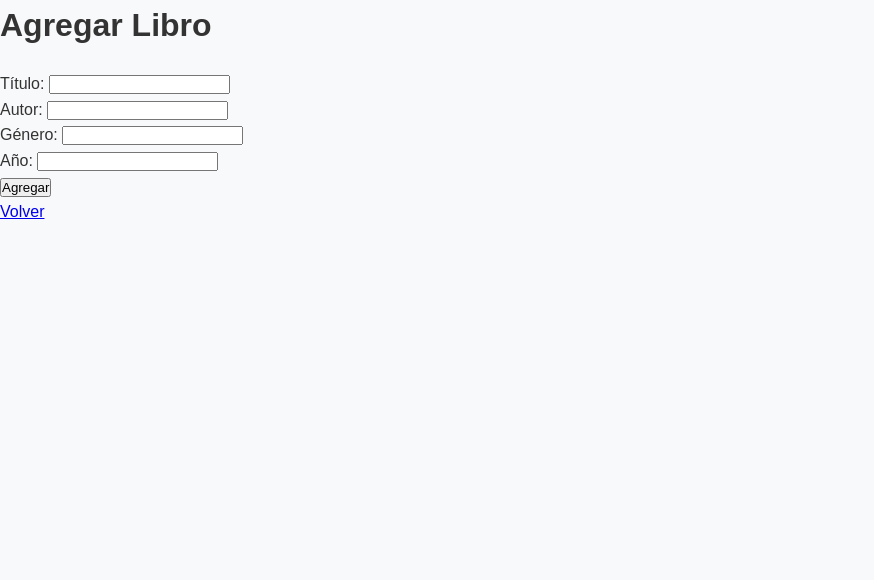
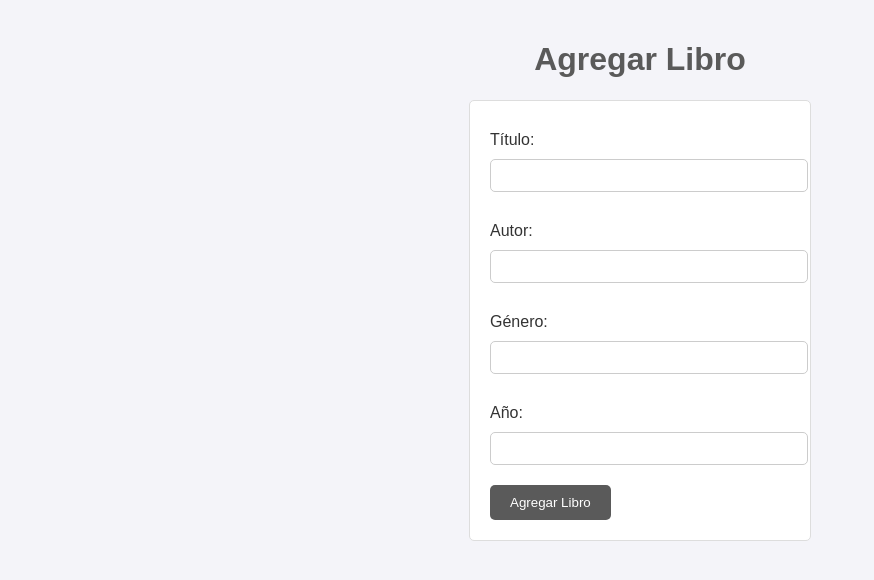
Before and after one commit to leslieDT/BibliotecaLM-1, a Flask app: page /add in a window 1280 px wide. Shown: the top 580 px of the page, without its empty margins (0-874 px from the left). Run offline with Flask 3, Linux system fonts and the light colour scheme; parts of the project's set-up code (start-up, migrations or seed data) failed here and were passed over.

Commit message:
modified, new file

```diff
--- a/app/__init__.py
+++ b/app/__init__.py
@@ -9,8 +9,6 @@ api = Api()
 
 def create_app():
     app = Flask(__name__)
-    app.config['SQLALCHEMY_DATABASE_URI'] = 'sqlite://biblioteca.db'
-    app.config['SQLALCHEMY_TRACJ_MODIFICATIONS'] = False
     app.config.from_object('config.Config')
 
     db.init_app(app)
--- a/app/routes.py
+++ b/app/routes.py
@@ -40,7 +40,7 @@ def delete_book(id):
     book = Book.query.get_or_404(id)
     db.session.delete(book)
     db.session.commit()
-    return redirect(url_for('index'))
+    return redirect(url_for('main.index'))
 
 
 
@@ -91,19 +91,11 @@ class BookResource(Resource):
         db.session.commit()
         return {'message': 'Book deleted'}
 
-from flask import render_template, request
-from app import app
-from models import Book
+from flask import request
 
-@app.route('/search', methods=['GET', 'POST'])
-def search_books():
-    if request.method == 'POST':
-        search_term = request.form['search_term']
-        books = Book.query.filter(
-            (Book.title.ilike(f'%{search_term}%')) |
-            (Book.author.ilike(f'%{search_term}%')) |
-            (Book.genre.ilike(f'%{search_term}%'))
-        ).all()
-        return render_template('search_results.html', books=books, search_term=search_term)
-    else:
-        return render_template('search_form.html')
+@main.route('/search')
+def search():
+    query = request.args.get('query')
+    # Realizar la búsqueda en la base de datos según el query
+    # books = Book.query.filter(...).all()
+    return render_template('search_results.html', Book=Book, query=query)
--- a/app/static/styles.css
+++ b/app/static/styles.css
@@ -1,81 +1,67 @@
-/* Reset de estilos */
-* {
+body {
+    font-family: Arial, sans-serif;
+    background-color: #f4f4f9;
+    color: #333;
     margin: 0;
     padding: 0;
-    box-sizing: border-box;
-}
-
-/* Estilos generales */
-body {
-    font-family: Arial, sans-serif;
-    background-color: #f8f9fa;
-    color: #333;
-    line-height: 1.6;
 }
 
 .container {
-    max-width: 1200px;
+    width: 80%;
     margin: 0 auto;
     padding: 20px;
 }
 
-/* Estilos para encabezados */
-h1, h2, h3 {
-    margin-bottom: 20px;
+h1 {
+    text-align: center;
+    color: #5a5a5a;
 }
 
-/* Estilos para botones */
-.btn {
-    display: inline-block;
-    padding: 10px 20px;
-    background-color: #007bff;
-    color: #fff;
-    text-decoration: none;
-    border: none;
-    border-radius: 5px;
-    cursor: pointer;
-    transition: background-color 0.3s ease;
+ul {
+    list-style-type: none;
+    padding: 0;
 }
 
-.btn:hover {
-    background-color: #0056b3;
+li {
+    background: #fff;
+    margin: 10px 0;
+    padding: 10px;
+    border: 1px solid #ddd;
+    border-radius: 5px;
 }
 
-/* Estilos para tablas */
-.table {
-    width: 100%;
-    border-collapse: collapse;
+form {
+    background: #fff;
+    padding: 20px;
+    border: 1px solid #ddd;
+    border-radius: 5px;
+    width: 300px;
+    margin: 0 auto;
 }
 
-.table th, .table td {
-    padding: 10px;
-    border-bottom: 1px solid #ccc;
+label {
+    display: block;
+    margin: 10px 0 5px;
 }
 
-.table th {
-    background-color: #f8f9fa;
-    text-align: left;
-}
-
-/* Estilos para formularios */
-.form-group {
-    margin-bottom: 20px;
-}
-
-.form-group label {
-    display: block;
-    margin-bottom: 5px;
-}
-
-.form-group input, .form-group select {
+input[type="text"],
+input[type="number"] {
     width: 100%;
-    padding: 10px;
+    padding: 8px;
+    margin: 5px 0 20px;
     border: 1px solid #ccc;
     border-radius: 5px;
 }
 
-/* Estilos para mensajes de error */
-.error {
-    color: #dc3545;
-    margin-top: 5px;
+input[type="submit"] {
+    background-color: #5a5a5a;
+    color: #fff;
+    border: none;
+    padding: 10px 20px;
+    border-radius: 5px;
+    cursor: pointer;
 }
+
+input[type="submit"]:hover {
+    background-color: #444;
+}
--- a/app/templates/add_book.html
+++ b/app/templates/add_book.html
@@ -1,24 +1,22 @@
-<!doctype html>
-<html lang="en">
-<head>
-  <meta charset="UTF-8">
-  <meta name="viewport" content="width=device-width, initial-scale=1.0">
-  <title>Agregar Libro</title>
-  <link rel="stylesheet" type="text/css" href="{{ url_for('static', filename='styles.css') }}">
-</head>
-<body>
-  <h1>Agregar Libro</h1>
-  <form action="" method="post">
+{% extends 'base.html' %}
+
+{% block title %}Agregar Libro{% endblock %}
+
+{% block content %}
+<h1>Agregar Libro</h1>
+<form action="{{ url_for('add_book') }}" method="POST">
     <label for="title">Título:</label>
-    <input type="text" name="title" required><br>
+    <input type="text" id="title" name="title" required>
+
     <label for="author">Autor:</label>
-    <input type="text" name="author" required><br>
+    <input type="text" id="author" name="author" required>
+
     <label for="genre">Género:</label>
-    <input type="text" name="genre" required><br>
+    <input type="text" id="genre" name="genre" required>
+
     <label for="year">Año:</label>
-    <input type="number" name="year" required><br>
-    <button type="submit">Agregar</button>
-  </form>
-  <a href="{{ url_for('main.index') }}">Volver</a>
-</body>
-</html>
+    <input type="number" id="year" name="year" required>
+
+    <input type="submit" value="Agregar Libro">
+</form>
+{% endblock %}
--- /dev/null
+++ b/app/templates/base.html
@@ -0,0 +1,16 @@
+<!DOCTYPE html>
+<html lang="en">
+<head>
+    <meta charset="UTF-8">
+    <meta name="viewport" content="width=device-width, initial-scale=1.0">
+    <title>{% block title %}BibliotecaLM{% endblock %}</title>
+    <link rel="stylesheet" type="text/css" href="{{ url_for('static', filename='styles.css') }}">
+</head>
+<body>
+    <div class="container">
+        {% block content %}
+        <!-- Contenido de las páginas hijas -->
+        {% endblock %}
+    </div>
+</body>
+</html>
```
Also changed, not shown: app/templates/List_books.html (+23 -32 lines), app/templates/delete_book.html (+12 -17 lines), app/templates/index.html (+6 -12 lines), app/templates/search_form.html (+13 -17 lines), app/templates/search_results.html (+19 -13 lines), app/templates/update_book.html (+18 -20 lines).
